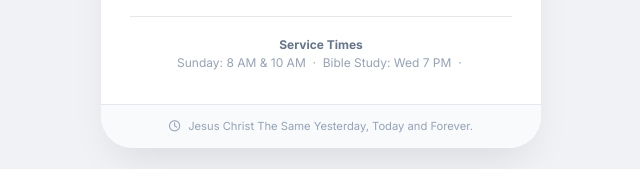
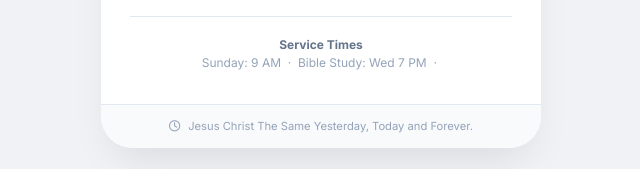
Before and after one commit to Mensah04/DBapp, a website: page public/checkin.html in a window 1280 px wide. Shown: the part 1158-1327 px from the top of the page, 319-959 px from the left. Drawn offline with nearby package versions, Linux system fonts and the light colour scheme.

Commit message:
Update Sunday service time from 8 AM to 9 AM

```diff
--- a/public/checkin.html
+++ b/public/checkin.html
@@ -433,7 +433,7 @@
             <!-- Service Times -->
             <div class="service-times">
                 <strong>Service Times</strong><br>
-                Sunday: 8 AM &amp; 10 AM &nbsp;·&nbsp; Bible Study: Wed 7 PM &nbsp;·&nbsp;
+                Sunday: 9 AM &nbsp;·&nbsp; Bible Study: Wed 7 PM &nbsp;·&nbsp;
             </div>
         </div>
 
```
